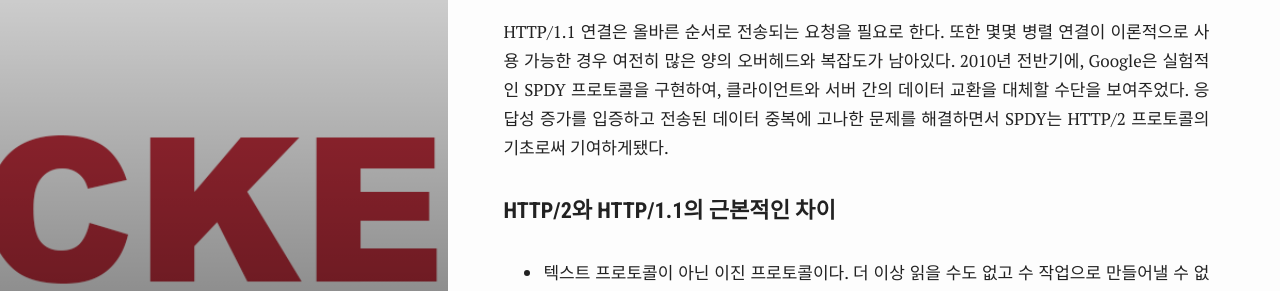
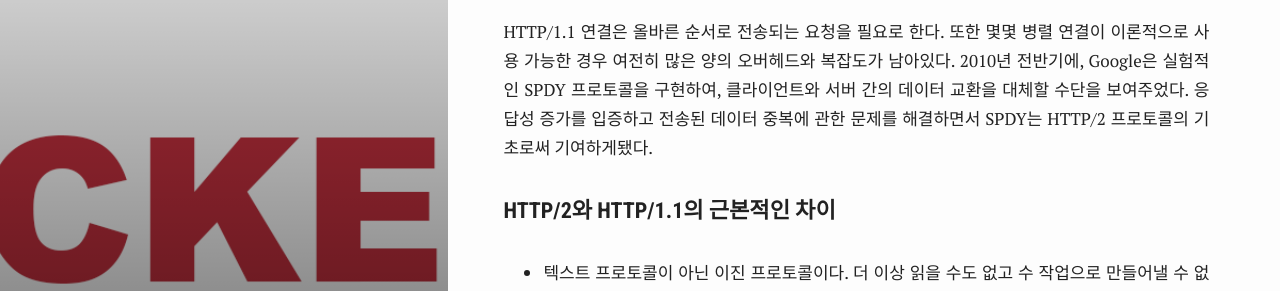
Before and after one commit to Err0rCode7/Err0rCode7.github.io, a Jekyll site: the page built from _posts/Backend/2021-05-07-HTTP_SPEC.md, in a window 1280 px wide and 900 px high, scrolled down 8215 px. Shown: the part 240-531 px from the top of the window. Built offline with Jekyll 4.4.1, drawn with Linux system fonts in a browser that asks for light colours; comment, search, counter and statistics services are not loaded.

Commit message:
# Modify typo

```diff
--- a/_posts/Backend/2021-05-07-HTTP_SPEC.md
+++ b/_posts/Backend/2021-05-07-HTTP_SPEC.md
@@ -249,7 +249,7 @@ Server: Apache
 
 몇 년에 걸쳐 웹 페이지는 매우 복잡해지며 웹 페이지 자체가 애플리케이션이 되었다. 보여지는 시각적 미디어 양과 상호작용을 추가하기 위한 스크립트의 양이 더 많이 증가하고 있고 더 많은 데이터들의 더 많은 요청이 이루어지고있다.
 
-HTTP/1.1 연결은 올바른 순서로 전송되는 요청을 필요로 한다. 또한 몇몇 병렬 연결이 이론적으로 사용 가능한 경우 여전히 많은 양의 오버헤드와 복잡도가 남아있다. 2010년 전반기에, Google은 실험적인 SPDY 프로토콜을 구현하여, 클라이언트와 서버 간의 데이터 교환을 대체할 수단을 보여주었다. 응답성 증가를 입증하고 전송된 데이터 중복에 고나한 문제를 해결하면서 SPDY는 HTTP/2 프로토콜의 기초로써 기여하게됐다.
+HTTP/1.1 연결은 올바른 순서로 전송되는 요청을 필요로 한다. 또한 몇몇 병렬 연결이 이론적으로 사용 가능한 경우 여전히 많은 양의 오버헤드와 복잡도가 남아있다. 2010년 전반기에, Google은 실험적인 SPDY 프로토콜을 구현하여, 클라이언트와 서버 간의 데이터 교환을 대체할 수단을 보여주었다. 응답성 증가를 입증하고 전송된 데이터 중복에 관한 문제를 해결하면서 SPDY는 HTTP/2 프로토콜의 기초로써 기여하게됐다.
 
 #### HTTP/2와 HTTP/1.1의 근본적인 차이
 
```
